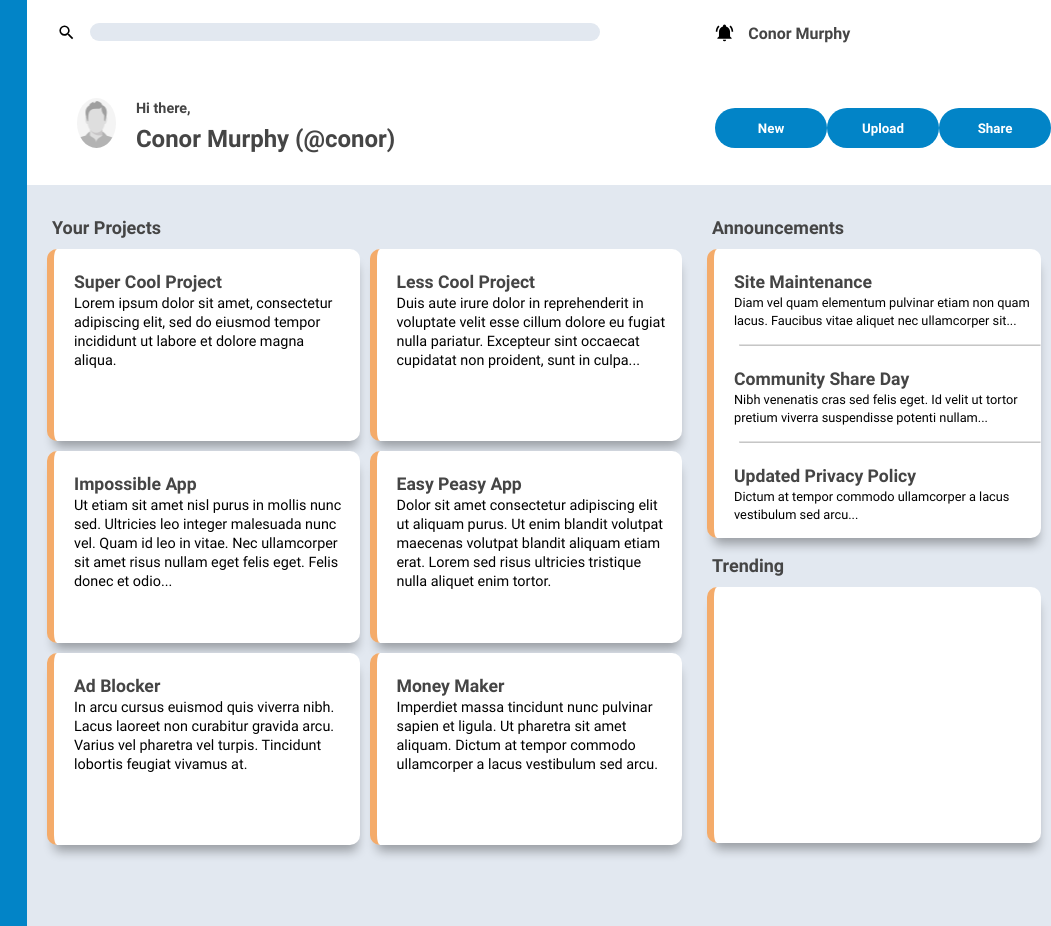
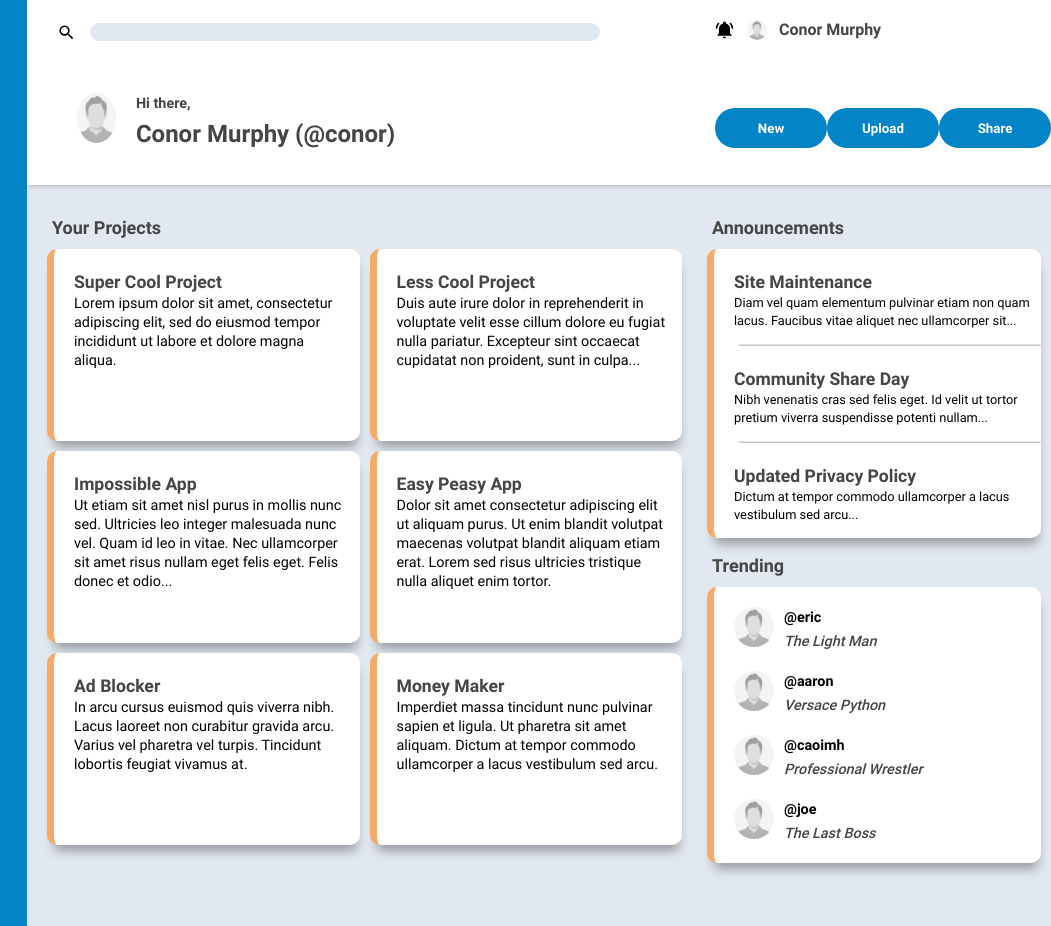
Before and after one commit to youngmurph/admin-dashboard, a plain HTML site: page index.html in a window 1280 px wide. Shown: the full height of the page, 229-1280 px from the left. Drawn offline with Linux system fonts and the light colour scheme; files whose address does not match are found by name.

Commit message:
Finish Trending section

```diff
--- a/index.html
+++ b/index.html
@@ -36,7 +36,8 @@
                 </div>
                 <div class="right-side">
                     <img src="icons/bell-ring.svg" alt="notification" class="icon">
-                    <a href="#"><span>Conor Murphy</span></a>
+                    <div class="profile"></div>
+                    <a href="#"><span class="name">Conor Murphy</span></a>
                 </div>
                 <div class="left-bottom">
                     <div class="dummy"></div>
@@ -103,7 +104,12 @@
             <fieldset class="trending">
                 <legend>Trending</legend>
                 <div>
-                    <div class="trending-card"></div>
+                    <div class="trending-card">
+                        <div class="trender-1"><div class="trender">@eric <p>The Light Man</p></div></div>
+                        <div class="trender-2"><div class="trender">@aaron <p>Versace Python</p></div></div>
+                        <div class="trender-3"><div class="trender">@caoimh <p>Professional Wrestler</p></div></div>
+                        <div class="trender-4"><div class="trender">@joe <p>The Last Boss</p></div></div>
+                    </div>
                 </div>
             </fieldset>
         </div>
--- a/styles.css
+++ b/styles.css
@@ -52,7 +52,7 @@ span {
     display: inline-block;
 }
 
-span, .icon {
+span, .icon, .profile {
     vertical-align: middle;
     display: inline-block;
 }
@@ -202,12 +202,25 @@ button {
     margin-left: 20px;
 }
 
+.profile {
+    max-height: 20px;
+    max-width: 20px;
+    border-radius: 50%;
+    background-image: url("/Users/conormurphy/repos/grid/admin-dashboard/dummy-profile-pic.jpg");
+    background-position: center;
+    background-repeat: no-repeat;
+    background-size: cover;
+}
+
 .greeting, .conor {
     grid-column: 2 / 3;
 }
 
 .header {
     background-color: white;
+    box-shadow: rgba(0, 0, 0, 0.15) 1.95px 1.95px 2.6px;
+    position: relative;
+    z-index: 10;
     grid-column: 2 / 3;
     grid-row: 1 / 2;
     display: grid;
@@ -275,11 +288,21 @@ button {
 }
 
 .right-side {
-    align-items: end;
+    display: grid;
+    grid-template-columns: 1fr 1fr 1fr ;
+}
+
+.profile {
+    margin-left: -80px;
+}
+
+.name {
+    margin-left: -160px;
+    margin-top: -7px;
 }
 
 .left-bottom {
-    margin-top: -30px;
+    margin-top: -35px;
     display: grid;
     grid-template-columns: 1fr 10fr;
     grid-template-rows: 1fr;
@@ -300,3 +323,71 @@ button {
 .headings {
     grid-column: 2 / 3;
 }
+
+.trending-card {
+    display: grid;
+    grid-template-rows: 1fr 1fr 1fr 1fr;
+    grid-template-columns: 1fr 3fr;
+    padding: 20px 10px 0px 20px;
+}
+
+.trender {
+    min-width: 200px;
+    min-height: 40px;
+    font-size: 0.9rem;
+    font-family: 'robotobold';
+    grid-column: 2 / 3;
+    margin-left: 50px;
+}
+
+.trender > p {
+    font-family: 'robotomedium';
+    font-style: italic;
+    color: #454545;
+    margin-top: 5px;
+    margin-left: -20px;
+}
+
+.trender-1 {
+    grid-row: 1 / 2;
+    max-height: 40px;
+    max-width: 40px;
+    border-radius: 50%;
+    background-image: url("/Users/conormurphy/repos/grid/admin-dashboard/dummy-profile-pic.jpg");
+    background-position: center;
+    background-repeat: no-repeat;
+    background-size: cover;
+}
+
+.trender-2 {
+    grid-row: 2 / 3;
+    max-height: 40px;
+    max-width: 40px;
+    border-radius: 50%;
+    background-image: url("/Users/conormurphy/repos/grid/admin-dashboard/dummy-profile-pic.jpg");
+    background-position: center;
+    background-repeat: no-repeat;
+    background-size: cover;
+}
+
+.trender-3 {
+    grid-row: 3 / 4;
+    max-height: 40px;
+    max-width: 40px;
+    border-radius: 50%;
+    background-image: url("/Users/conormurphy/repos/grid/admin-dashboard/dummy-profile-pic.jpg");
+    background-position: center;
+    background-repeat: no-repeat;
+    background-size: cover;
+}
+
+.trender-4 {
+    grid-row: 4 / 5;
+    max-height: 40px;
+    max-width: 40px;
+    border-radius: 50%;
+    background-image: url("/Users/conormurphy/repos/grid/admin-dashboard/dummy-profile-pic.jpg");
+    background-position: center;
+    background-repeat: no-repeat;
+    background-size: cover;
+}
```
